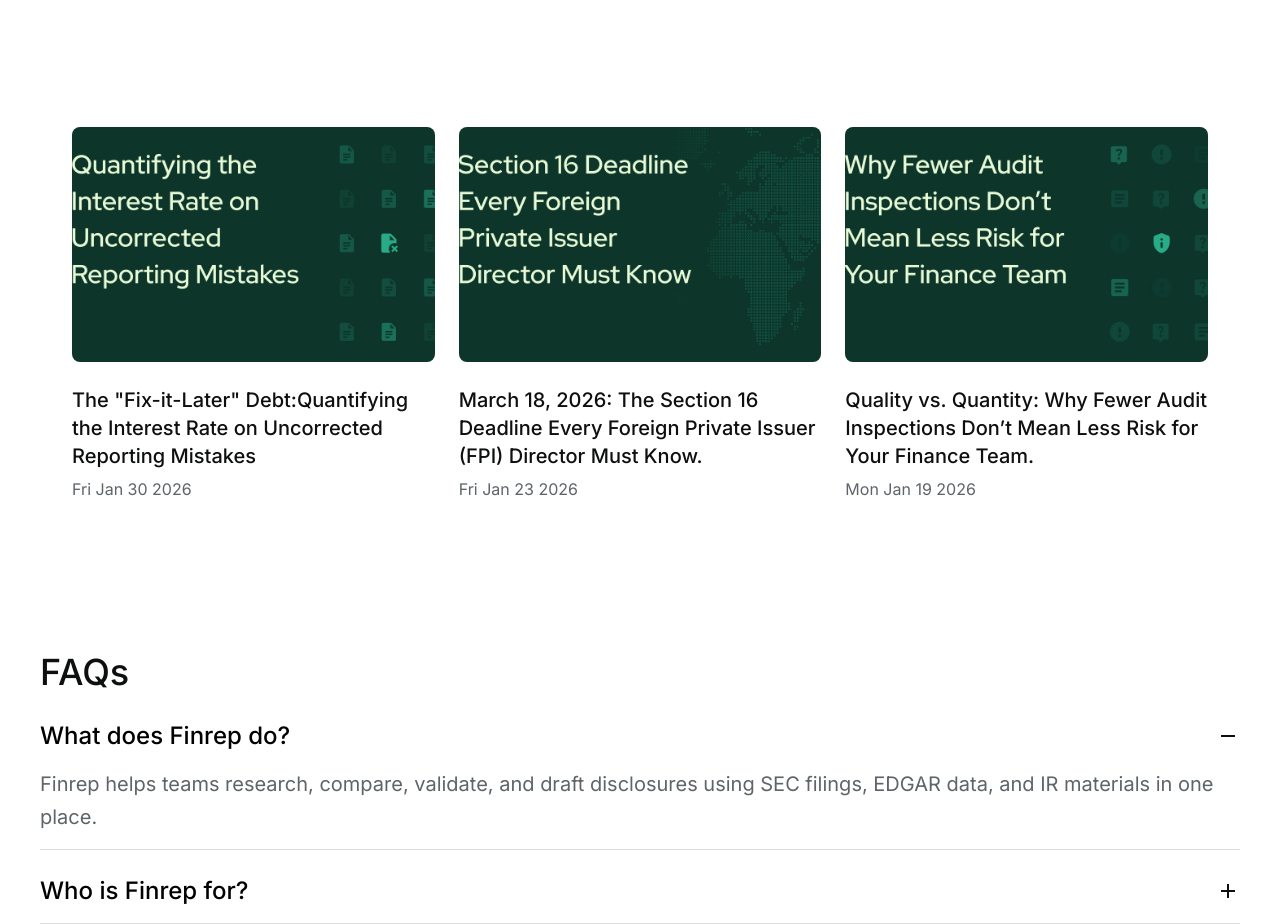
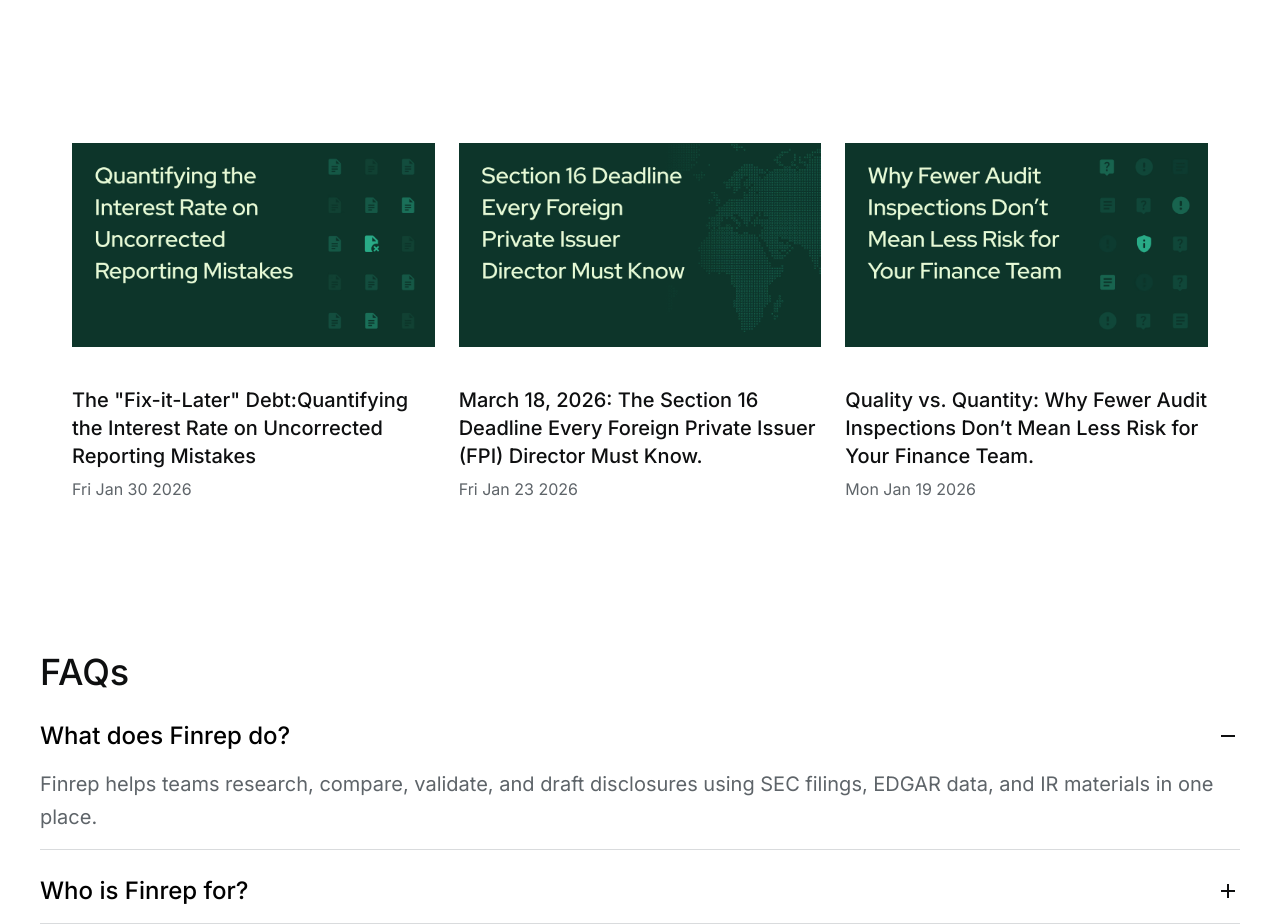
Before and after one commit to kartikshukla17/finrep-v0, a Next.js app: page / in a window 1280 px wide. Shown: the part 6860-7784 px from the top of the page. Built offline with nearby package versions, Linux system fonts and the light colour scheme; grey boxes are pictures that could not be loaded.

Commit message:
blog card

```diff
--- a/components/home/BestPractices.tsx
+++ b/components/home/BestPractices.tsx
@@ -78,7 +78,7 @@
                     alt={article.title}
                     width={384}
                     height={248}
-                    className="object-cover w-full h-full"
+                    className="object-contain w-full h-full"
                   />
                 </div>
                 <div className="flex flex-col justify-start items-start gap-2">
```
